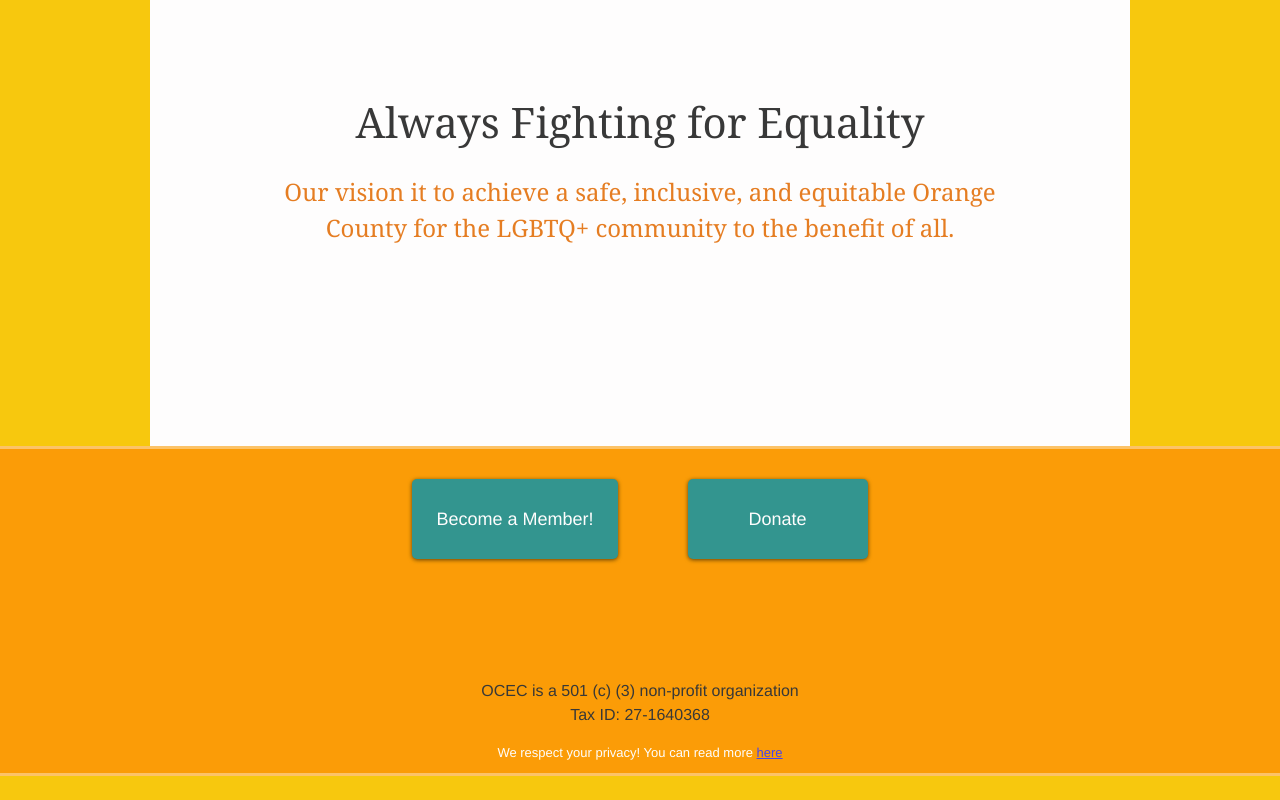
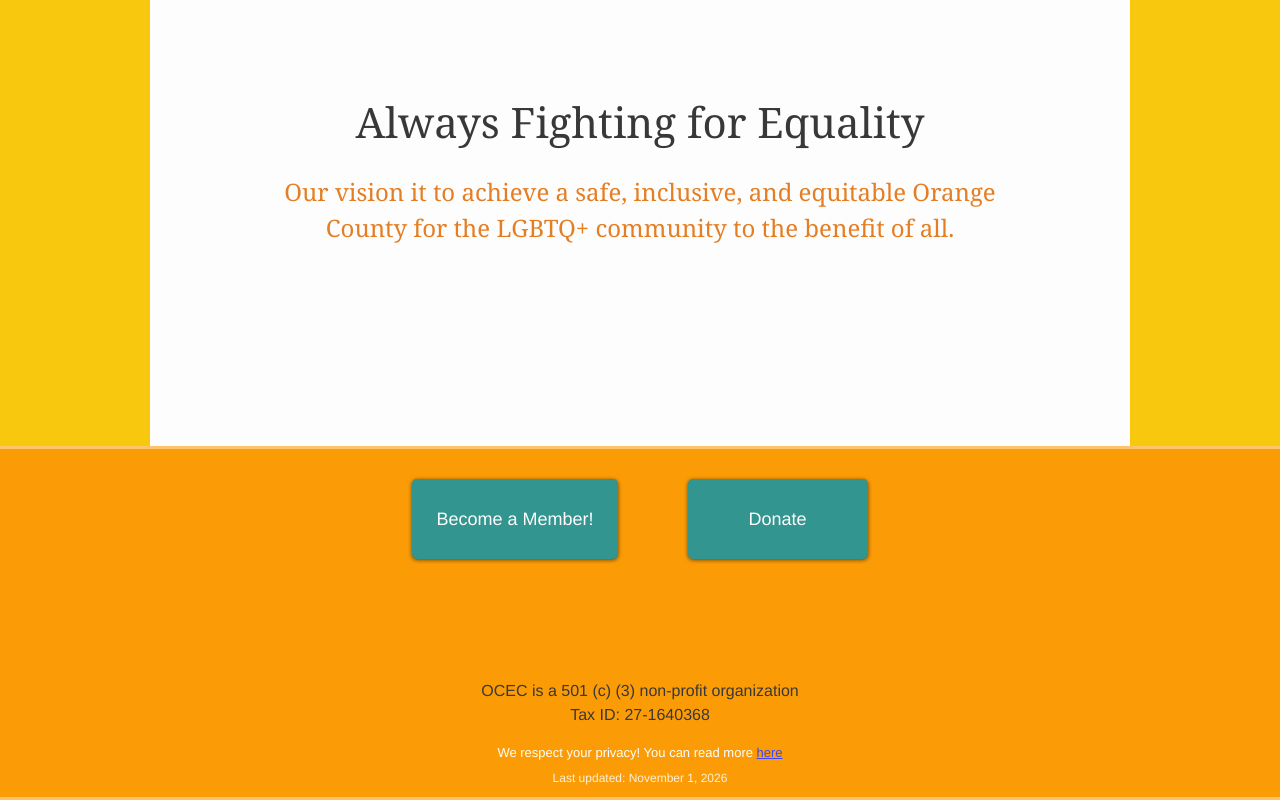
Before and after one commit to preames/ocec-website, a plain HTML site: page docs/index.html in a window 1280 px wide. Shown: the part 666-1466 px from the top of the page. Before the commit the page ends 1442 px from the top, so only its background shows below. Drawn offline with Linux system fonts and the light colour scheme.

Commit message:
Add a last updated footer

```diff
--- a/docs/index.html
+++ b/docs/index.html
@@ -82,7 +82,9 @@
     </div>
     <p class="note">OCEC is a 501 (c) (3) non-profit organization<br>Tax ID: 27-1640368</p>
     <p class="privacy">We respect your privacy! You can read more <a href="files/privacy-policy.pdf">here</a></p>
+    <p class="last-updated">Last updated: <time id="last-updated"></time></p>
   </footer>
 
+  <script src="site.js"></script>
 </body>
 </html>
--- /dev/null
+++ b/docs/site.js
@@ -0,0 +1,10 @@
+// Fill the "Last updated" stamp in the header from the document's
+// Last-Modified header (set by GitHub Pages at deploy time).
+(function () {
+  var el = document.getElementById('last-updated');
+  if (!el) return;
+  var d = new Date(document.lastModified);
+  if (isNaN(d)) return;
+  el.dateTime = d.toISOString().slice(0, 10);
+  el.textContent = d.toLocaleDateString('en-US', { year: 'numeric', month: 'long', day: 'numeric' });
+})();
--- a/docs/style.css
+++ b/docs/style.css
@@ -156,6 +156,8 @@ p { margin: 0 0 1em; }
 .site-footer .note { margin-top: 120px; font-size: 16px; }
 .site-footer .privacy { font-size: 13px; color: #fefdfd; margin: 0; }
 .site-footer .privacy a { color: var(--link-blue); }
+.site-footer .last-updated { font-size: 12px; color: #fefdfd; margin: 6px 0 0; opacity: .85; }
+.site-footer .last-updated:has(time:empty) { display: none; }
 
 /* ---------- Home ---------- */
 .gallery {
```
Also changed, not shown: docs/about-us.html (+2 -0 lines), docs/educational-support.html (+2 -0 lines), docs/legal-action.html (+2 -0 lines), docs/membership.html (+2 -0 lines), docs/resources.html (+2 -0 lines), docs/school-compliance-task-force.html (+2 -0 lines), docs/taskforce.html (+2 -0 lines).
